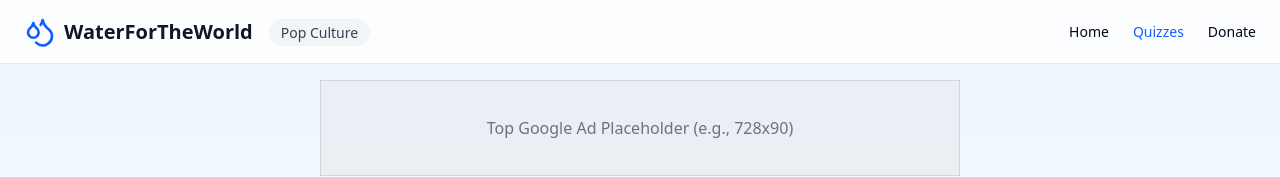
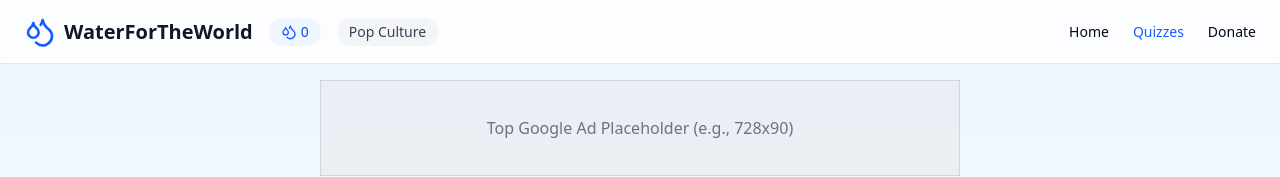
Before and after one commit to jakee1927/WaterForTheWorld, a Next.js app in the folder waterfortheworld/: page /quizzes in a window 1280 px wide. Both pictures are taken after a click on the button 870 px from the left and 355 px from the top of the page. Shown: the top 177 px of the page. Built offline with nearby package versions, Linux system fonts and the light colour scheme.

Commit message:
added water droplet counter

```diff
--- a/waterfortheworld/src/app/quizzes/page.tsx
+++ b/waterfortheworld/src/app/quizzes/page.tsx
@@ -72,6 +72,20 @@ export default function QuizzesPage() {
   const [selectedOptionId, setSelectedOptionId] = useState<string | null>(null);
   const [showFeedback, setShowFeedback] = useState(false);
   const [isCorrect, setIsCorrect] = useState<boolean | null>(null);
+  const [waterDrops, setWaterDrops] = useState(0);
+
+  // Load water drops from localStorage on component mount
+  useEffect(() => {
+    const savedDrops = localStorage.getItem('waterDrops');
+    if (savedDrops) {
+      setWaterDrops(parseInt(savedDrops, 10));
+    }
+  }, []);
+
+  // Save water drops to localStorage whenever they change
+  useEffect(() => {
+    localStorage.setItem('waterDrops', waterDrops.toString());
+  }, [waterDrops]);
 
   // Load quiz data when topic is selected
   useEffect(() => {
@@ -119,6 +133,12 @@ export default function QuizzesPage() {
     const correctAnswer = currentQuestion?.answer === selectedOptionId;
     setIsCorrect(correctAnswer);
     setShowFeedback(true);
+
+    // Add water drops for correct answers
+    if (correctAnswer) {
+      const newDrops = waterDrops + 10;
+      setWaterDrops(newDrops);
+    }
 
     setTimeout(() => {
       setShowFeedback(false);
@@ -208,7 +228,11 @@ export default function QuizzesPage() {
           <Droplets className="h-8 w-8 text-blue-600" />
           <span className="hidden md:inline text-xl font-bold text-gray-900">WaterForTheWorld</span>
         </Link>
-        <div className="ml-4">
+        <div className="ml-4 flex items-center space-x-4">
+          <div className="flex items-center space-x-1 bg-blue-50 px-3 py-1 rounded-full">
+            <Droplets className="h-4 w-4 text-blue-600" />
+            <span className="text-sm font-medium text-blue-700">{waterDrops}</span>
+          </div>
           <span className="text-sm font-medium text-gray-700 bg-gray-100 px-3 py-1 rounded-full">
             {TOPICS.find(t => t.id === selectedTopic)?.name}
           </span>
@@ -307,7 +331,7 @@ export default function QuizzesPage() {
                       )}
                       <span>
                         {isCorrect
-                          ? "Correct!"
+                          ? `Correct! +10 drops!`
                           : `Incorrect. The correct answer was: ${currentQuestion.options.find(opt => opt.id === currentQuestion.answer)?.label}`
                         }
                       </span>
```
